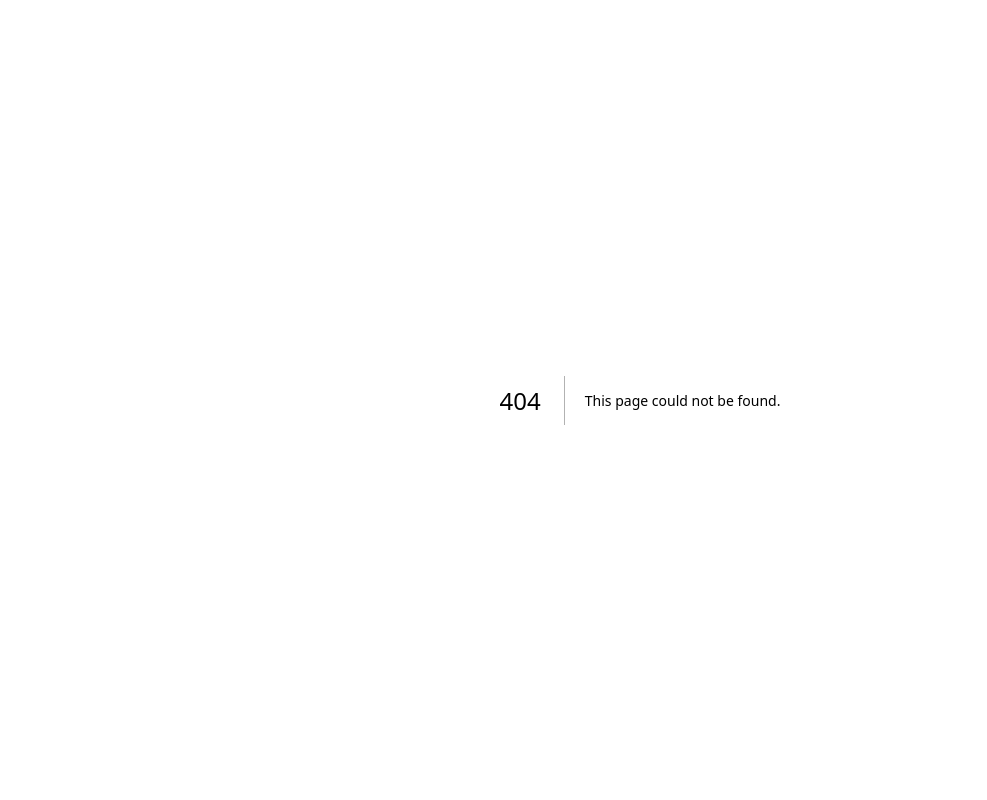
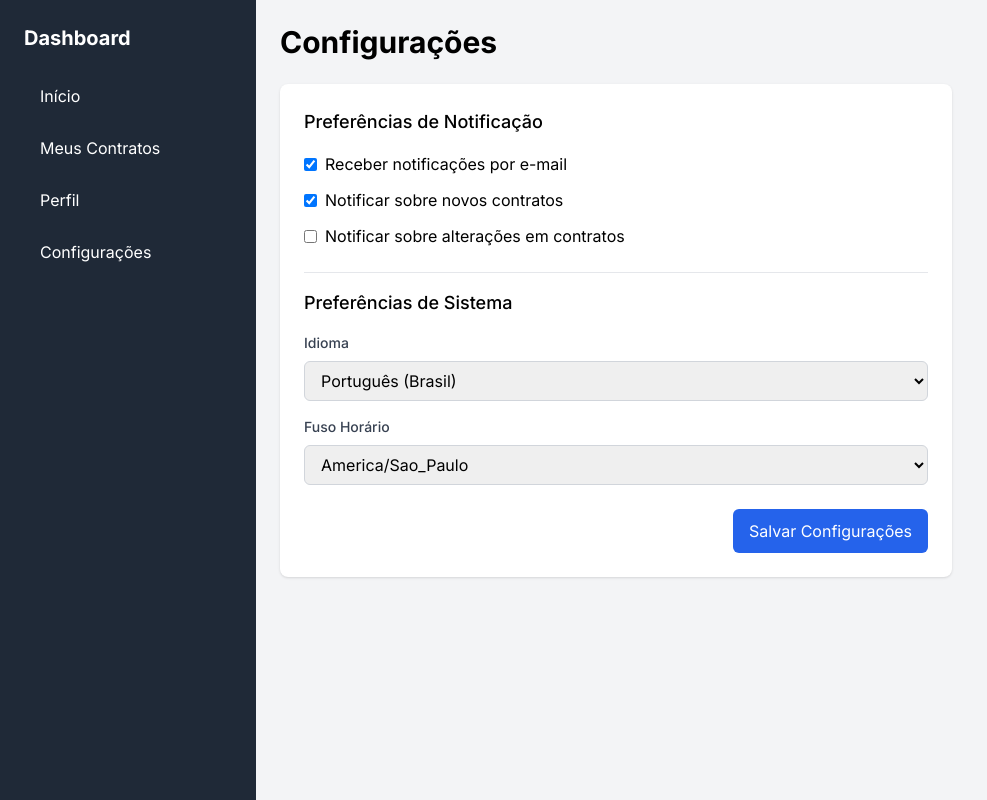
Before and after one commit to mestrereginaldo-site/contratosexpresso-site, a Next.js app: page /dashboard/configuracoes in a window 1280 px wide. Before the commit this address had no page. Shown: the whole page, without its empty margins (0-987 px from the left). Built offline with nearby package versions, Linux system fonts and the light colour scheme.

Commit message:
Create page.js

```diff
--- /dev/null
+++ b/app/dashboard/configuracoes/page.js
@@ -0,0 +1,64 @@
+export default function Configuracoes() {
+  return (
+    <div>
+      <h1 className="text-3xl font-bold mb-6">Configurações</h1>
+
+      <div className="bg-white p-6 rounded-lg shadow max-w-2xl">
+        <form className="space-y-6">
+          <div>
+            <h2 className="text-lg font-medium mb-4">Preferências de Notificação</h2>
+            <div className="space-y-3">
+              <label className="flex items-center">
+                <input type="checkbox" className="rounded border-gray-300 text-blue-600 focus:ring-blue-500" defaultChecked />
+                <span className="ml-2">Receber notificações por e-mail</span>
+              </label>
+              <label className="flex items-center">
+                <input type="checkbox" className="rounded border-gray-300 text-blue-600 focus:ring-blue-500" defaultChecked />
+                <span className="ml-2">Notificar sobre novos contratos</span>
+              </label>
+              <label className="flex items-center">
+                <input type="checkbox" className="rounded border-gray-300 text-blue-600 focus:ring-blue-500" />
+                <span className="ml-2">Notificar sobre alterações em contratos</span>
+              </label>
+            </div>
+          </div>
+
+          <div className="pt-4 border-t border-gray-200">
+            <h2 className="text-lg font-medium mb-4">Preferências de Sistema</h2>
+            <div className="space-y-4">
+              <div>
+                <label className="block text-sm font-medium text-gray-700 mb-2">
+                  Idioma
+                </label>
+                <select className="w-full px-3 py-2 border border-gray-300 rounded-md focus:outline-none focus:ring-2 focus:ring-blue-500">
+                  <option>Português (Brasil)</option>
+                  <option>Inglês</option>
+                  <option>Espanhol</option>
+                </select>
+              </div>
+              <div>
+                <label className="block text-sm font-medium text-gray-700 mb-2">
+                  Fuso Horário
+                </label>
+                <select className="w-full px-3 py-2 border border-gray-300 rounded-md focus:outline-none focus:ring-2 focus:ring-blue-500">
+                  <option>America/Sao_Paulo</option>
+                  <option>America/New_York</option>
+                  <option>Europe/London</option>
+                </select>
+              </div>
+            </div>
+          </div>
+
+          <div className="flex justify-end">
+            <button
+              type="submit"
+              className="px-4 py-2 bg-blue-600 text-white rounded-md hover:bg-blue-700"
+            >
+              Salvar Configurações
+            </button>
+          </div>
+        </form>
+      </div>
+    </div>
+  );
+}
```
